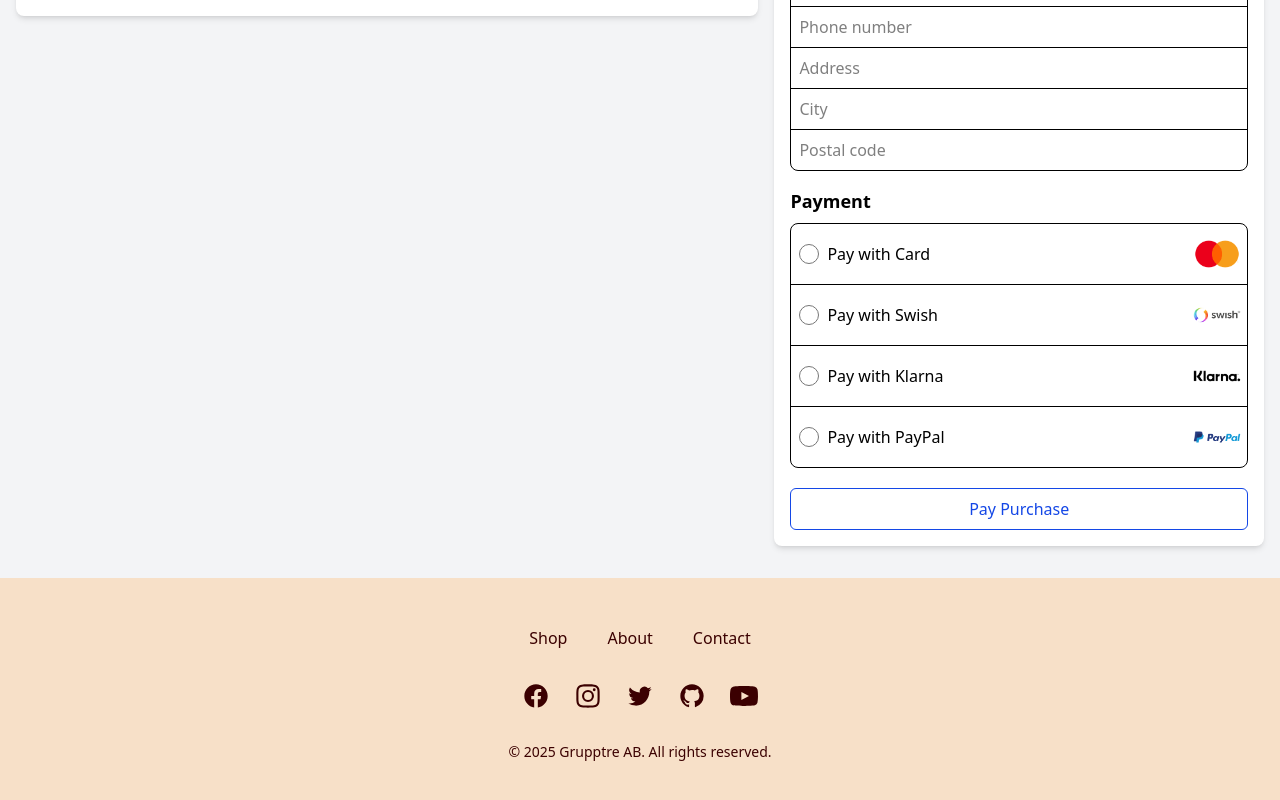
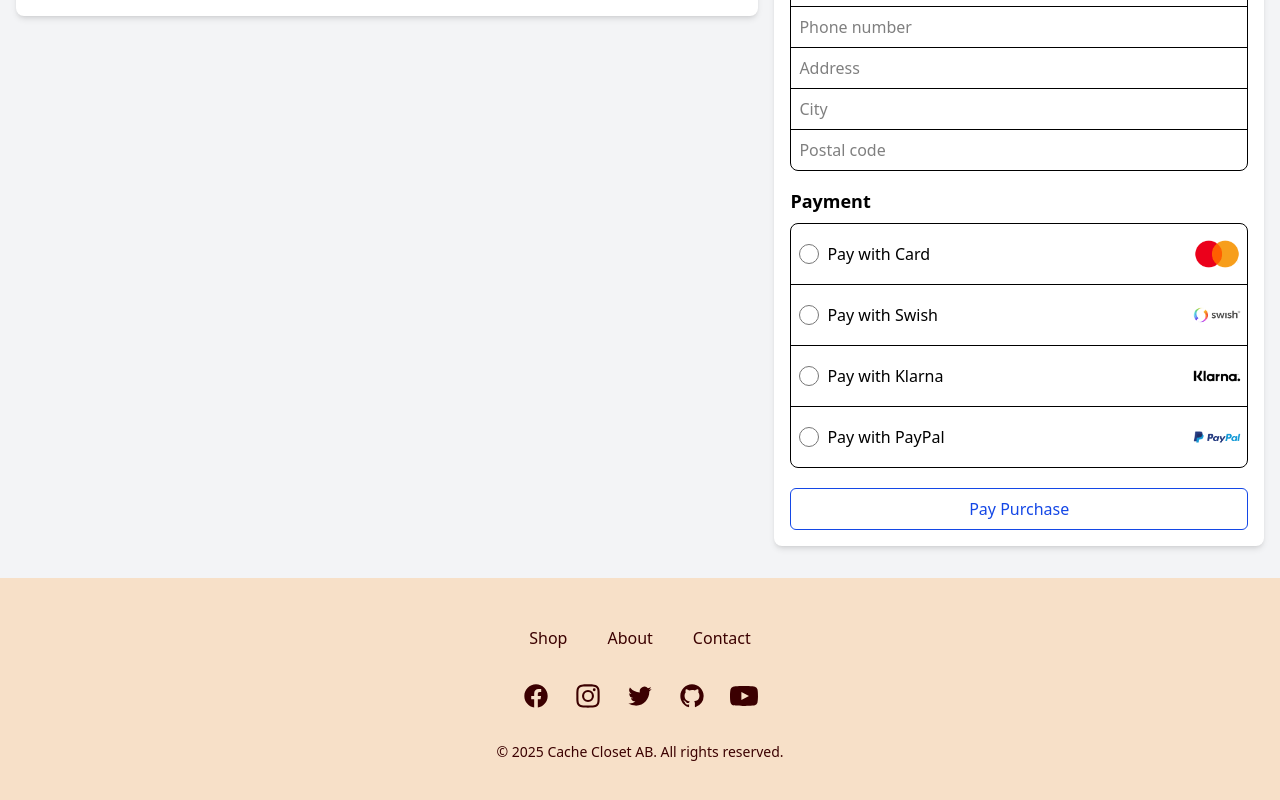
Before and after one commit to OliverBorys/JavaScript2_OliverBorys_VG, a React (Vite) app in the folder client/: page /checkout in a window 1280 px wide. Shown: the part 296-1096 px from the top of the page. Built offline with nearby package versions, Linux system fonts and the light colour scheme.

Commit message:
nytt namn för sidan

```diff
--- a/client/src/components/Footer/Footer.jsx
+++ b/client/src/components/Footer/Footer.jsx
@@ -97,7 +97,7 @@ const Footer = () => {
         </div>
 
         <p className="mt-8 text-sm text-center text-[#3b0001]">
-          © {new Date().getFullYear()} Grupptre AB. All rights reserved.
+          © {new Date().getFullYear()} Cache Closet AB. All rights reserved.
         </p>
       </div>
     </footer>
```
